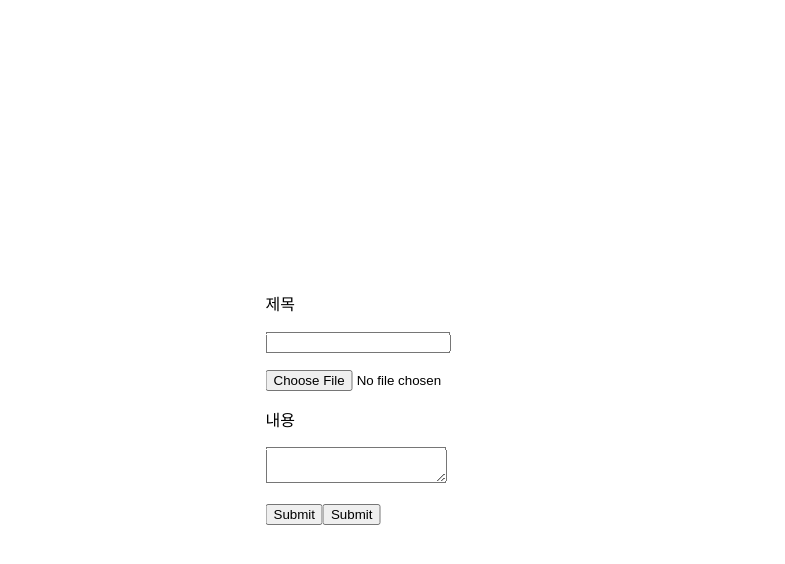
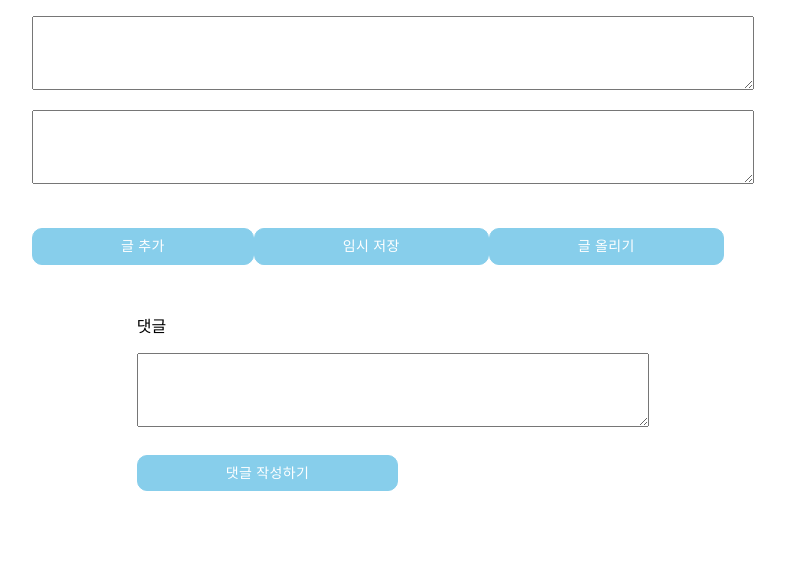
Before and after one commit to HyeGyoungPark/FrontEnd, a React (Create React App) app: page /write in a window 1280 px wide. Shown: the top 564 px of the page, without its empty margins (248-1033 px from the left). Built offline with nearby package versions, Linux system fonts and the light colour scheme.

Commit message:
write_page, commentbox

```diff
--- /dev/null
+++ b/src/component/list/CommentList.jsx
@@ -0,0 +1,30 @@
+import React from "react";
+import styled from "styled-components";
+import CommentListItem from "./CommentListItem";
+
+const Wrapper = styled.div`
+    display: flex;
+    flex-direction: column;
+    align-items: flex-start;
+    justify-content: center;
+
+    & > * {
+        :not(:last-child) {
+            margin-bottom: 16px;
+        }
+    }
+`;
+
+function CommentList(props) {
+    const { comments } = props;
+
+    return (
+        <Wrapper>
+            {comments?.map((comment, index) => {
+                return <CommentListItem key={comment.id} comment={comment} />
+            })}
+        </Wrapper>
+    );
+}
+
+export default CommentList;
--- /dev/null
+++ b/src/component/list/CommentListItem.jsx
@@ -0,0 +1,35 @@
+import React from "react";
+import styled from "styled-components";
+
+const Wrapper = styled.div`
+    width: calc(100% - 32px);
+    padding: 16px;
+    display: flex;
+    flex-direction: column;
+    align-items: flex-start;
+    justify-content: center;
+    border: 1px solid grey;
+    border-radius: 8px;
+    cursor: pointer;
+    background: white;
+    :hover {
+        background: lightgrey;
+    }
+
+`;
+
+const ContentText = styled.p`
+    font-size: 14px;
+`;
+
+function CommentListItem(props) {
+    const { commment } = props;
+
+    return (
+        <Wrapper>
+            <ContentText>{commment.Content}</ContentText>;
+        </Wrapper>
+    );
+}
+
+export default CommentListItem;
--- a/src/component/page/WritePage.jsx
+++ b/src/component/page/WritePage.jsx
@@ -1,41 +1,156 @@
 import React, { useState } from "react";
 import styled from "styled-components";
 import { useNavigate } from "react-router-dom";
+import TextInput from "../ui/TextInput";
+import CommentBox from "../ui/CommentBox";
+import { Button } from '@mui/material';
+import { CountertopsSharp } from "@mui/icons-material";
 
 //화면의 중앙에 위치시킴
-const Position = styled.div`
-    position : absolute;
-    top : 50%;
-    left : 50%;
-    transform : translate(-50%, -50%);
+const Wrapper = styled.div`
+    padding: 16px;
+    width: calc(100% - 32px);
+    display: flex;
+    flex-direction: column;
+    align-items: center;
+    justify-content: center;
 `;
 
-//너비, 그림자 설정
-const WriteBox = styled.div`
-    position : absolute;
-    top : 50%;
-    left : 50%;
-    transform : translate(-50%, -50%);
+const Container = styled.div`
+    width: 100%;
+    max-width: 720px;
+
+    & > * {
+        :not(:last-child) {
+            margin-bottom: 16px;
+        }
+    }
 `;
 
+/*const CreateList = () => {
+    const [countList, setCountList] = useState([0])
+
+    function onAddWrite(){
+        let countArr = [...countList]
+        let counter = countArr.slice(-1)[0]
+        counter += 1
+        CountertopsSharp.push(counter)
+        setcountList(countArr)
+
+    }
+}
+
+<TextInput>
+                    {props.countList && props.countList.map((item, i) => (
+                        <div key={i}>
+                        height={480}
+                        value={content}
+                        placeholder={'내용을 입력하세요'}
+                        onChange={(event) => {
+                            setContent(event.target.value);
+                        }}
+                    </div>
+                    ))}
+                </TextInput>
+*/
+
+
 function WritePage(props) {
+    const navigate = useNavigate();
+
+    const [title, SetTitle] = useState("");
+    const [content, setContent] = useState("");
 
     return (
-        <WriteBox>
-        <p>제목</p>
-        <p><input type="text" name="subject" id="title"/></p>
+        <Wrapper>
+            <Container>
+                <TextInput>
+                    height={20}
+                    value={title}
+                    placeholder={'제목을 입력하세요'}
+                    onChange={(event) => {
+                        SetTitle(event.target.value);
+                    }}
+                </TextInput>
 
-        <p><input type="file" id="picfile"/></p>
+                <TextInput>
+                    height={480}
+                    value={content}
+                    placeholder={'내용을 입력하세요'}
+                    onChange={(event) => {
+                        setContent(event.target.value);
+                    }}
+                </TextInput>
 
-        <p>내용</p>
-        <p><textarea name="content" id="contents"></textarea></p>
+                <Button
+                type="submit"
+                variant="outlined"
+                sx={{ //css 적용
+                    mt: 3,
+                    pr: 11,
+                    pl: 11,
+                    color: 'white',
+                    border: '1px solid skyblue',
+                    borderRadius: '10px',
+                    backgroundColor: 'skyblue',
+                    // "&.Mui[mui이름]-root:[event 속성]" : {}로 기본적으로 적용된 css를 변경시킬 수 있다.
+                    // "&.MuiButton-root:hover" : {}로 기본적으로 탑재되어있는 css를 바꿈
+                    "&.MuiButton-root:hover":{
+                    color: 'skyblue',
+                    borderColor: 'skyblue'
+                    }
+                }}
+                onClick={() => {}}>글 추가
+                </Button>
 
+                <Button
+                type="submit"
+                variant="outlined"
+                sx={{ //css 적용
+                    mt: 3,
+                    pr: 11,
+                    pl: 11,
+                    color: 'white',
+                    border: '1px solid skyblue',
+                    borderRadius: '10px',
+                    backgroundColor: 'skyblue',
+                    // "&.Mui[mui이름]-root:[event 속성]" : {}로 기본적으로 적용된 css를 변경시킬 수 있다.
+                    // "&.MuiButton-root:hover" : {}로 기본적으로 탑재되어있는 css를 바꿈
+                    "&.MuiButton-root:hover":{
+                    color: 'skyblue',
+                    borderColor: 'skyblue'
+                    }
+                }}
+                onClick={() => {
+                    navigate("/main");
+                }}>임시 저장</Button>
 
-        <input type="submit" placeholder="임시 저장" id="presave"/>
-        <input type="submit" id="save"></input>
+                <Button
+                type="submit"
+                variant="outlined"
+                sx={{ //css 적용
+                    mt: 3,
+                    pr: 11,
+                    pl: 11,
+                    color: 'white',
+                    border: '1px solid skyblue',
+                    borderRadius: '10px',
+                    backgroundColor: 'skyblue',
+                    // "&.Mui[mui이름]-root:[event 속성]" : {}로 기본적으로 적용된 css를 변경시킬 수 있다.
+                    // "&.MuiButton-root:hover" : {}로 기본적으로 탑재되어있는 css를 바꿈
+                    "&.MuiButton-root:hover":{
+                    color: 'skyblue',
+                    borderColor: 'skyblue'
+                    }
+                }}
+                onClick={() => {
+                    navigate("/main");
+                }}>글 올리기</Button>
 
+                <CommentBox></CommentBox>
 
-        </WriteBox>
+            </Container>
+        </Wrapper>
     );
 }
 
--- /dev/null
+++ b/src/component/ui/CommentBox.jsx
@@ -0,0 +1,77 @@
+import React, { useState } from "react";
+import { useNavigate, useParams } from "react-router-dom";
+import styled from "styled-components";
+import CommentList from "../list/CommentList";
+import TextInput from "./TextInput";
+import postdata from "../../postData.json";
+import { Box } from '@mui/material'
+import { Button } from '@mui/material';
+
+const CommentLabel = styled.p`
+    font-size: 16px;
+    font-weight: 500;
+`
+const Wrapper = styled.div`
+    padding: 16px;
+    width: calc(100% - 32px);
+    display: flex;
+    flex-direction: column;
+    align-items: center;
+    justify-content: center;
+`;
+
+
+
+function CommentBox(props) {
+
+    console.log(props);
+    const navigate = useNavigate();
+    const { postId } = useParams();
+
+    const postcomment = postdata.find((item) => {
+        return item.id == postId;
+    });
+
+    const [comment, setComment] = useState("");
+
+    return(
+
+    <Wrapper>
+    <Box>
+        <CommentLabel>댓글</CommentLabel>
+        <CommentList comments={props.comments}></CommentList>
+
+        <TextInput
+            height={40}
+            value={comment}
+            onChange={(event) => {
+            setComment(event.target.value);
+        }}/>
+
+        <Button
+                type="submit"
+                variant="outlined"
+                sx={{ //css 적용
+                    mt: 3,
+                    pr: 11,
+                    pl: 11,
+                    color: 'white',
+                    border: '1px solid skyblue',
+                    borderRadius: '10px',
+                    backgroundColor: 'skyblue',
+                    // "&.Mui[mui이름]-root:[event 속성]" : {}로 기본적으로 적용된 css를 변경시킬 수 있다.
+                    // "&.MuiButton-root:hover" : {}로 기본적으로 탑재되어있는 css를 바꿈
+                    "&.MuiButton-root:hover":{
+                    color: 'skyblue',
+                    borderColor: 'skyblue'
+                    }
+                }}
+                onClick={() => {
+                    navigate("/.");
+                }}>댓글 작성하기</Button>
+    </Box>
+    </Wrapper>
+);
+}
+
+export default CommentBox;
--- a/src/component/ui/ContentGrid.jsx
+++ b/src/component/ui/ContentGrid.jsx
@@ -5,7 +5,12 @@ import { Button } from '@mui/material';
 import ContentBox from "./ContentBox";
 import HiddenContentBox from "./HiddenContentBox";
 import img from '../page/main/images';
-import { OndemandVideoTwoTone } from "@mui/icons-material";
+import { OndemandVideoTwoTone, PostAddOutlined } from "@mui/icons-material";
+import postData from "../../postData.json";
+import { useParams } from "react-router-dom";
+import CommentBox from "./CommentBox";
+
+
 
 function ContentGrid(){
 
@@ -29,6 +34,12 @@ function ContentGrid(){
     const onView = (id) => { //contentBox에서 선택한 id와 같은 id의 data 찾기
         setData(img.find(item => item.id === id))
     }
+
+
+
+
+
+
 
     /* 나중에 서버통신할 때 사용
     const [posts, setPosts] = useState([]);
@@ -121,6 +132,9 @@ function ContentGrid(){
                             X
                         </Button>
                         <HiddenContentBox data={data}></HiddenContentBox>
+                        <CommentBox data={postData}></CommentBox>
+
+
                     </Box>
                 </Grid>
             }
--- a/src/component/ui/HiddenContentBox.jsx
+++ b/src/component/ui/HiddenContentBox.jsx
@@ -16,6 +16,7 @@ function HiddenContentBox(props) {
         >
             <Gallery data={data}/>
         </Box>
+
     );
 }
 
--- a/src/component/ui/MainPageContent.jsx
+++ b/src/component/ui/MainPageContent.jsx
@@ -2,6 +2,7 @@ import React from 'react';
 import Sidebar from '../page/Sidebar';
 import {Box} from '@mui/material';
 import ContentGrid from './ContentGrid';
+import CommentList from "../list/CommentList";
 
 
 function MainPageContent(props) {
--- /dev/null
+++ b/src/component/ui/TextInput.jsx
@@ -0,0 +1,22 @@
+import React from "react";
+import styled from "styled-components";
+
+const StyledTextarea = styled.textarea`
+    width: calc(100% - 32px);
+    ${(props) =>
+        props.height &&
+    `
+    height: ${props.height}px;
+    `}
+    padding: 16px;
+    font-size: 16px;
+    line-height: 20px;
+`;
+
+function TextInput(props) {
+    const { height, value, onChange } = props;
+
+    return <StyledTextarea height={height} placeholder={""} value={value} onChange={onChange} />;
+}
+
+export default TextInput;
```
